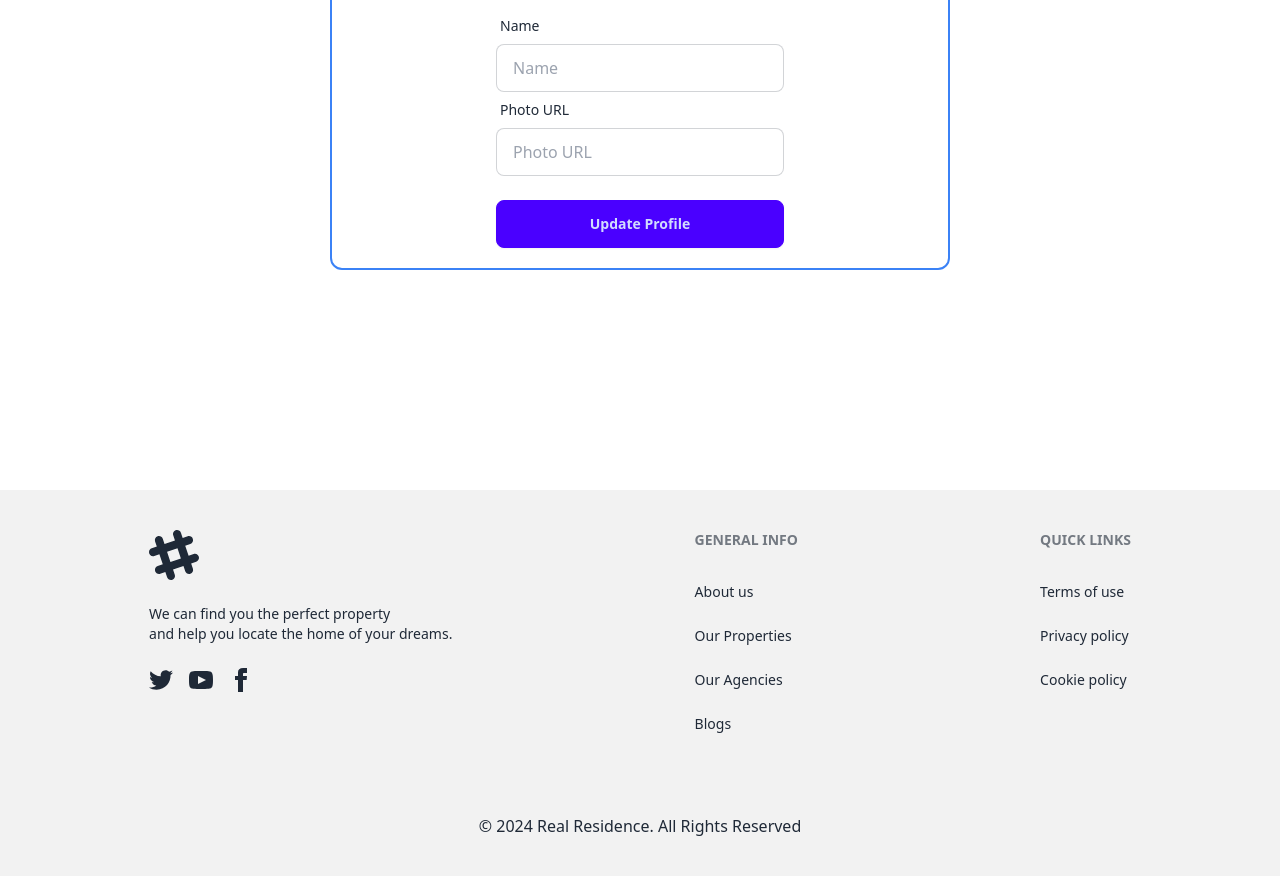
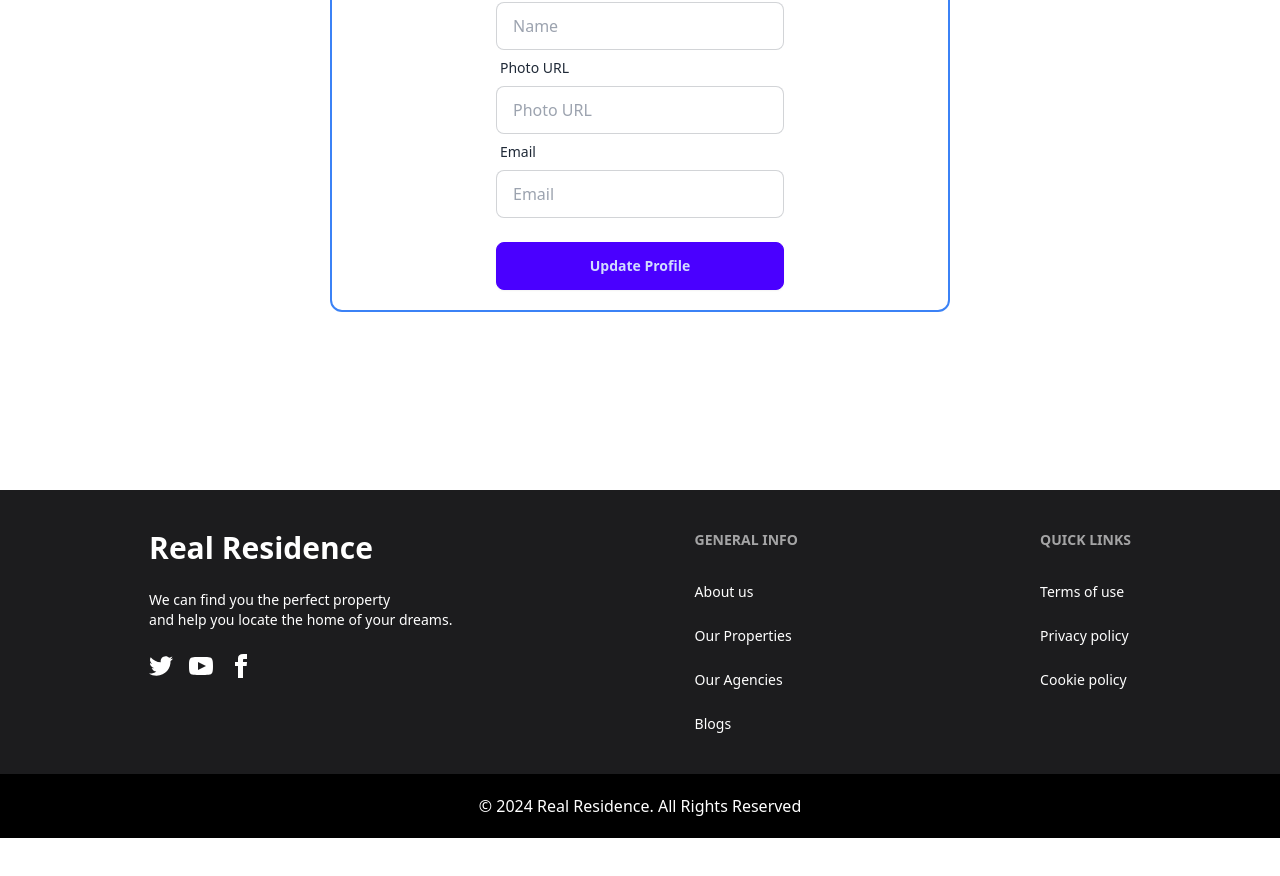
Before and after one commit to ShariarArefinOfficial/real-residence, a React (Vite) app: page /updateProfile in a window 1280 px wide. Shown: the part 434-1310 px from the top of the page. After the commit the page ends 1272 px from the top, so only its background shows below. Built offline with nearby package versions, Linux system fonts and the light colour scheme; no server answers.

Commit message:
Extra Two Section Added

```diff
--- a/index.html
+++ b/index.html
@@ -4,7 +4,7 @@
     <meta charset="UTF-8" />
     <link rel="icon" type="image/svg+xml" href="/vite.svg" />
     <meta name="viewport" content="width=device-width, initial-scale=1.0" />
-    <title>Vite + React</title>
+    <title>Real Residence</title>
   </head>
   <body>
     <div id="root"></div>
--- a/package.json
+++ b/package.json
@@ -10,6 +10,7 @@
     "preview": "vite preview"
   },
   "dependencies": {
+    "animate.css": "^4.1.1",
     "firebase": "^10.10.0",
     "localforage": "^1.10.0",
     "match-sorter": "^6.3.4",
--- a/src/Pages/Home/Home.jsx
+++ b/src/Pages/Home/Home.jsx
@@ -5,6 +5,8 @@ import { useLoaderData } from "react-router-dom";
 import Slider from "../../SharedComponent/Slider/Slider";
 import FeaturedProperties from "../FeaturedProperties/FeaturedProperties";
 import PageTitle from "../../SharedComponent/PageTitle/PageTitle";
+import ExplorePlace from "../../SharedComponent/ExplorePlace/ExplorePlace";
+import OurAgent from "../../SharedComponent/OurAgent/OurAgent";
 
 const Home = () => {
     const data=useLoaderData();
@@ -16,6 +18,8 @@ const Home = () => {
             <FeaturedProperties
             data={data}
             ></FeaturedProperties>
+            <ExplorePlace></ExplorePlace>
+            <OurAgent></OurAgent>
 
 
 
--- a/src/Pages/Properties/Properties.jsx
+++ b/src/Pages/Properties/Properties.jsx
@@ -1,13 +1,14 @@
 //import React from 'react';
 
 import { Link } from "react-router-dom";
+import 'animate.css';
 
 const Properties = ({pro}) => {
     const {id,estate_title,image,location,price,status,area,segment_name}=pro
     //console.log(pro)
   return (
     <div>
-      <div className=" p-4 bg-white border-2  w-96  image-full rounded-xl">
+      <div className=" p-4 bg-white border-2  w-96  image-full rounded-xl animate__animated  animate__fadeInUp">
         <figure >
           <img
            src={image}
--- a/src/Pages/UpdateProfile/UpdateProfile.jsx
+++ b/src/Pages/UpdateProfile/UpdateProfile.jsx
@@ -19,11 +19,7 @@ const UpdateProfile = () => {
         const {photo,name}=data;
          // create user
          updateUserProifile(name,photo)
-         .then(() => {
-            console.log('user Updated')
-          }).catch((error) => {
-            console.log('404')
-          });
+
         }
         const title='Update Profile-Real Residence'
 
@@ -32,7 +28,7 @@ const UpdateProfile = () => {
            <PageTitle title={title}></PageTitle>
             <div className=" min-h-screen flex flex-col justify-center items-center m-5">
             <div className="w-full md:w-1/2 border-2 border-blue-500 rounded-xl p-5">
-                <h2 className="text-3xl my-10 text-center font-bold">Sign Up Now</h2>
+                <h2 className="text-3xl my-10 text-center font-bold">Update Your Profile</h2>
                 <form onSubmit={handleSubmit(onSubmit)} className=" md:w-3/4 lg:w-1/2 mx-auto">
                     <div className="form-control">
                         <label className="label">
@@ -45,6 +41,12 @@ const UpdateProfile = () => {
                             <span className="label-text">Photo URL</span>
                         </label>
                         <input type="text" required {...register("photo")} name="photo" placeholder="Photo URL" className="input input-bordered" />
+                    </div>
+                     <div className="form-control">
+                        <label className="label">
+                            <span className="label-text">Email</span>
+                        </label>
+                        <input type="email" required {...register("email")} name="email" placeholder="Email" className="input input-bordered" />
                     </div>
 
 
--- a/src/Root/Root.jsx
+++ b/src/Root/Root.jsx
@@ -5,14 +5,18 @@ import Footer from "../SharedComponent/Footer/Footer";
 
 const Root = () => {
     return (
+        <>
         <div className=" max-w-screen-xl mx-auto" >
             <NavBar></NavBar>
             <Outlet></Outlet>
-            <Footer></Footer>
+
 
 
 
         </div>
+        <Footer></Footer>
+        </>
+
     );
 };
 
--- /dev/null
+++ b/src/SharedComponent/ExplorePlace/ExplorePlace.jsx
@@ -0,0 +1,20 @@
+//import React from 'react';
+
+const ExplorePlace = () => {
+    return (
+        <div className="bg-[#f8f8f8] p-24 rounded-xl">
+          <div className="flex flex-col md:flex-row justify-between items-center gap-6 ">
+            <div>
+                <h1 className="text-3xl font-bold text-black mb-5">EXPLORE PROPERTIES IN NEW YORK</h1>
+                <p className="text-xl text-[#666] mt-5 mb-8">New York City's real estate market has something to offer everyone. With its dynamic neighborhoods, rich cultural tapestry, and unparalleled amenities, the Big Apple continues to captivate buyers and investors from around the globe.</p>
+                <button className="py-4 px-5 rounded-xl bg-slate-600 text-white">Explore Now</button>
+            </div>
+            <div>
+            <iframe width="560" height="315" src="https://www.youtube.com/embed/hnvTDnmlvBg?si=8bROMQmgw8WA3T5P" title="YouTube video player"  allow="accelerometer; autoplay; clipboard-write; encrypted-media; gyroscope; picture-in-picture; web-share"  allowfullscreen></iframe>
+            </div>
+          </div>
+        </div>
+    );
+};
+
+export default ExplorePlace;
--- a/src/SharedComponent/Footer/Footer.jsx
+++ b/src/SharedComponent/Footer/Footer.jsx
@@ -2,21 +2,11 @@
 
 const Footer = () => {
   return (
-    <div className="bg-base-200">
+    <div className="bg-[#1C1C1E] text-white">
       <footer className="footer p-10 max-w-screen-xl mx-auto text-base-content">
         <div className="w-full flex flex-col lg:flex-row justify-around items-start gap-6">
-        <aside className="flex flex-col justify-center lg:justify-start items-start gap-6">
-          <svg
-            width="50"
-            height="50"
-            viewBox="0 0 24 24"
-            xmlns="http://www.w3.org/2000/svg"
-            fillRule="evenodd"
-            clipRule="evenodd"
-            className="fill-current"
-          >
-            <path d="M22.672 15.226l-2.432.811.841 2.515c.33 1.019-.209 2.127-1.23 2.456-1.15.325-2.148-.321-2.463-1.226l-.84-2.518-5.013 1.677.84 2.517c.391 1.203-.434 2.542-1.831 2.542-.88 0-1.601-.564-1.86-1.314l-.842-2.516-2.431.809c-1.135.328-2.145-.317-2.463-1.229-.329-1.018.211-2.127 1.231-2.456l2.432-.809-1.621-4.823-2.432.808c-1.355.384-2.558-.59-2.558-1.839 0-.817.509-1.582 1.327-1.846l2.433-.809-.842-2.515c-.33-1.02.211-2.129 1.232-2.458 1.02-.329 2.13.209 2.461 1.229l.842 2.515 5.011-1.677-.839-2.517c-.403-1.238.484-2.553 1.843-2.553.819 0 1.585.509 1.85 1.326l.841 2.517 2.431-.81c1.02-.33 2.131.211 2.461 1.229.332 1.018-.21 2.126-1.23 2.456l-2.433.809 1.622 4.823 2.433-.809c1.242-.401 2.557.484 2.557 1.838 0 .819-.51 1.583-1.328 1.847m-8.992-6.428l-5.01 1.675 1.619 4.828 5.011-1.674-1.62-4.829z"></path>
-          </svg>
+        <aside className="flex flex-col justify-center lg:justify-start items-start gap-6 text-white">
+          <h1 className="text-white font-bold text-3xl">Real Residence</h1>
           <p>
             We can find you the perfect property <br /> and help you locate the
             home of your dreams.
@@ -57,14 +47,14 @@ const Footer = () => {
             </a>
           </div>
         </aside>
-        <nav className="flex flex-col justify-center lg:justify-start  items-start gap-6">
+        <nav className="flex flex-col justify-center lg:justify-start  items-start gap-6 text-white">
           <h6 className="footer-title">General Info</h6>
           <a className="link link-hover">About us</a>
           <a className="link link-hover">Our Properties</a>
           <a className="link link-hover">Our Agencies</a>
           <a className="link link-hover">Blogs</a>
         </nav>
-        <nav className="flex flex-col justify-center lg:justify-start  items-start gap-6">
+        <nav className="flex flex-col justify-center lg:justify-start  items-start gap-6 text-white">
           <h6 className="footer-title">Quick Links</h6>
           <a className="link link-hover">Terms of use</a>
           <a className="link link-hover">Privacy policy</a>
@@ -73,7 +63,7 @@ const Footer = () => {
         </div>
 
       </footer>
-      <div className="p-10 flex flex justify-center items-center">
+      <div className="p-5 bg-black text-white flex flex justify-center items-center">
       © 2024 Real Residence. All Rights Reserved
       </div>
 
--- /dev/null
+++ b/src/SharedComponent/OurAgent/OurAgent.jsx
@@ -0,0 +1,66 @@
+//import React from 'react';
+
+const OurAgent = () => {
+  return (
+    <div className="p-10 my-5">
+      <h1 className="text-center text-black font-bold text-3xl mb-5">
+        Meet Our Agent
+      </h1>
+      <div className="grid grid-cols-1 md:grid-cols-2 lg:grid-cols-3 ">
+        <div>
+          <div className="card w-96 bg-base-100 border-2">
+            <figure className="px-10 pt-10">
+
+              <img
+                src="https://i.ibb.co/C2rzRP9/Screenshot-2024-04-17-T064005-821.png"
+                alt="Shoes"
+                className="rounded-xl"
+              />
+            </figure>
+            <div className="card-body items-center text-center">
+              <h2 className="card-title">Cathrin</h2>
+              <p className="text-xl font-semibold text-blue-500">CEO</p>
+
+            </div>
+          </div>
+        </div>
+        <div>
+        <div className="card w-96 bg-base-100 border-2">
+            <figure className="px-10 pt-10">
+
+              <img
+                src="https://i.ibb.co/b1gZdKW/Screenshot-2024-04-17-T064242-414.png"
+                alt="Shoes"
+                className="rounded-xl"
+              />
+            </figure>
+            <div className="card-body items-center text-center">
+              <h2 className="card-title">Lucy</h2>
+              <p className="text-xl font-semibold text-blue-500">Agent</p>
+
+            </div>
+          </div>
+        </div>
+        <div>
+        <div className="card w-96 bg-base-100 border-2">
+            <figure className=" pt-10">
+
+              <img
+                src="https://i.ibb.co/Y3xK6mz/Screenshot-2024-04-17-T064602-028.png"
+                alt="Shoes"
+                className="rounded-xl"
+              />
+            </figure>
+            <div className="card-body items-center text-center">
+              <h2 className="card-title">John</h2>
+              <p className="text-xl font-semibold text-blue-500">Agnet</p>
+
+            </div>
+          </div>
+        </div>
+      </div>
+    </div>
+  );
+};
+
+export default OurAgent;
--- a/src/SharedComponent/Slider/Slide.jsx
+++ b/src/SharedComponent/Slider/Slide.jsx
@@ -1,14 +1,15 @@
 import './slider.css'
+import 'animate.css';
 const Slide = ({ data }) => {
   const { title, description,image } = data;
 
   return (
-    <div style={{ backgroundImage: `url(${image})` }} className="w-full h-screen rounded-xl opacity-100 shadow-xl  bg-cover bg-no-repeat  ">
+    <div style={{ backgroundImage: `url(${image})` }} className="w-full h-screen rounded-xl opacity-100 shadow-xl z-0 bg-cover bg-no-repeat  ">
       <div className="p-10  flex flex-col justify-center item-center h-full" >
-        <h3 className="font-black text-[#1c1c1c] text-3xl md:text-[60px] mt-4 text-center" data-swiper-parallax="-300">
+        <h3 className="font-black text-[#1c1c1c] text-3xl md:text-[60px] mt-4 text-center animate__animated  animate__fadeInDown" data-swiper-parallax="-300">
           {title}
         </h3>
-        <p className="font-medium text-xl text-white  w-full md:w-1/2 my-3 mx-auto text-center">{description}</p>
+        <p className="animate__animated  animate__pulse font-medium text-xl text-white  w-full md:w-1/2 my-3 mx-auto text-center">{description}</p>
 
 
 
```
Also changed, not shown: 1 other file (tests, documents, lock files or other folders).
